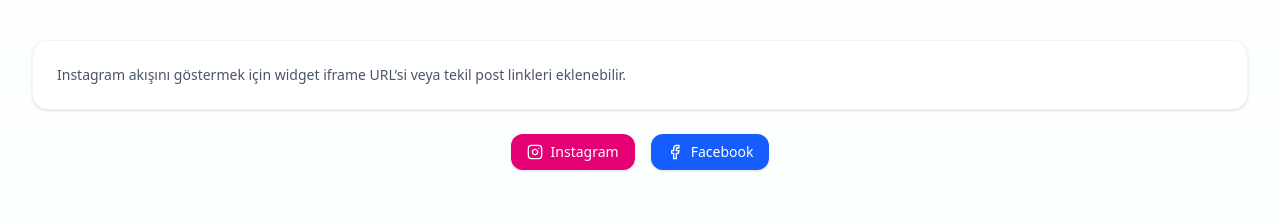
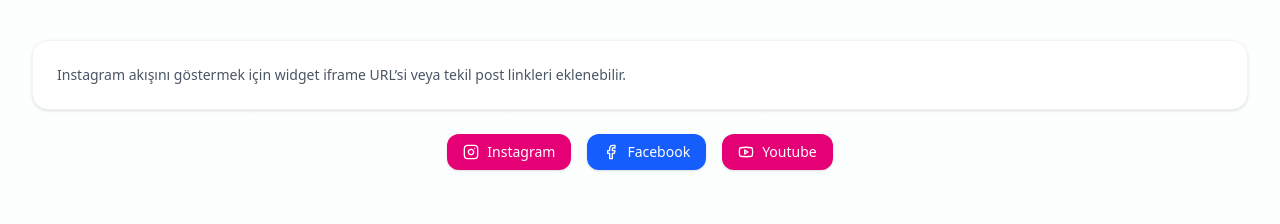
Before and after one commit to suleymanlimann/atelye-havuz-sistemleri, a React (Vite) app: page / in a window 1280 px wide. Shown: the part 3040-3264 px from the top of the page. Built offline with nearby package versions, Linux system fonts and the light colour scheme.

Commit message:
added youtube

```diff
--- a/src/App.jsx
+++ b/src/App.jsx
@@ -1,6 +1,6 @@
 import React, { useEffect, useState } from "react";
 import { motion } from "framer-motion";
-import { PhoneCall, Mail, MapPin, Wrench, Layers3, Droplets, Star, Instagram, Facebook, MessageSquareHeart, Construction, Hammer } from "lucide-react";
+import { PhoneCall, Mail, MapPin, Wrench, Layers3, Droplets, Star, Instagram, Facebook, MessageSquareHeart, Construction, Hammer, Youtube } from "lucide-react";
 
 const COMPANY = {
     name: "Atelye Havuz Sistemleri",
@@ -11,6 +11,7 @@ const COMPANY = {
     address: "Akhisar, Manisa",
     instagram: "https://www.instagram.com/atelyehavuz",
     facebook: "https://www.facebook.com/share/1BDAkxaLfX/?mibextid=wwXIfr",
+    youtube: "https://www.youtube.com/channel/UCYjbwObs_rUD9jlh4kGP0-A",
     googlePlaceShare: "https://share.google/tcbKywZ7ifc0rqayv",
 };
 
@@ -202,6 +203,8 @@ const InstagramSection = () => (
             <div className="mt-6 text-center flex justify-center gap-4">
                 <a href={COMPANY.instagram} className="inline-flex items-center gap-2 rounded-xl px-4 py-2 bg-pink-600 text-white text-sm shadow hover:opacity-90"><Instagram className="h-4 w-4" /> Instagram</a>
                 <a href={COMPANY.facebook} className="inline-flex items-center gap-2 rounded-xl px-4 py-2 bg-blue-600 text-white text-sm shadow hover:opacity-90"><Facebook className="h-4 w-4" /> Facebook</a>
+                <a href={COMPANY.youtube} className="inline-flex items-center gap-2 rounded-xl px-4 py-2 bg-pink-600 text-white text-sm shadow hover:opacity-90"><Youtube className="h-4 w-4" /> Youtube</a>
+
             </div>
         </Container>
     </section>
```
